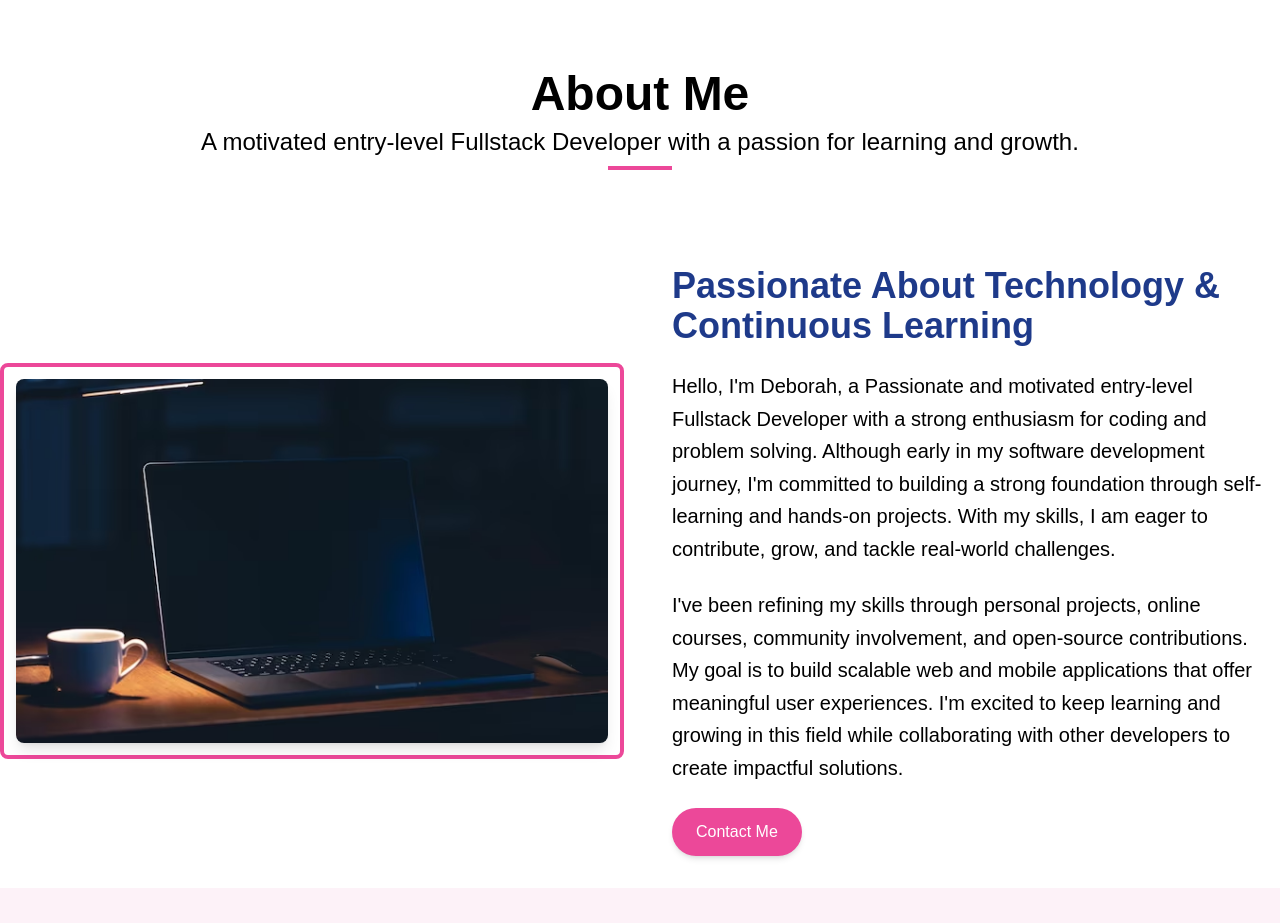
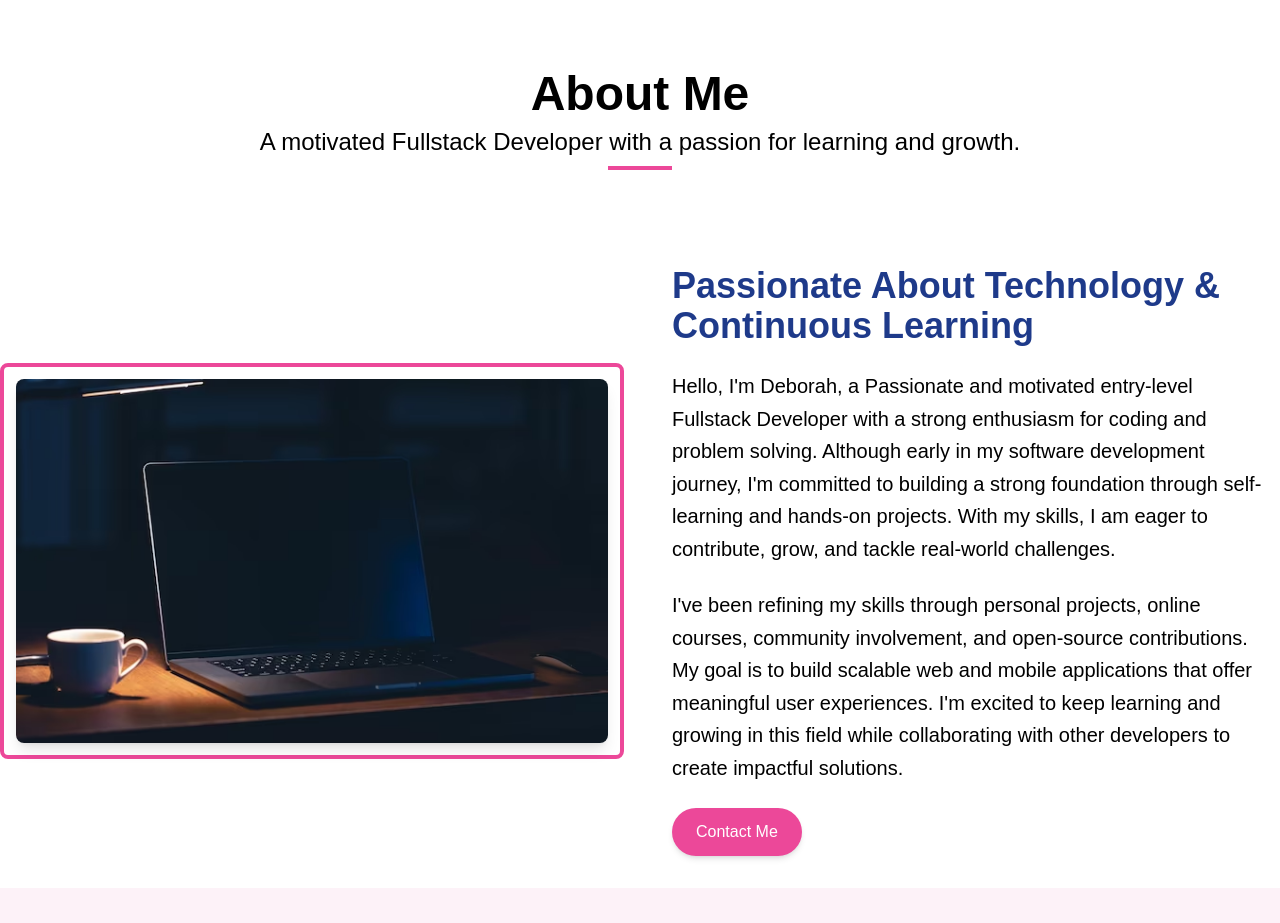
Before and after one commit to Deborah-Cherotich/My-Portfolio, a Next.js app: page / in a window 1280 px wide. Shown: the part 1020-1943 px from the top of the page. Built offline with nearby package versions, Linux system fonts and the light colour scheme.

Commit message:
add resume

```diff
--- a/app/components/About/index.tsx
+++ b/app/components/About/index.tsx
@@ -10,7 +10,7 @@ const About = () => {
         <div className="text-center mb-24">
           <h2 className="text-5xl font-bold text-black-500">About Me</h2>
           <p className="text-black-500 text-2xl mt-2">
-            A motivated entry-level Fullstack Developer with a passion for learning and growth.
+            A motivated Fullstack Developer with a passion for learning and growth.
           </p>
           <div className="mt-2 h-1 w-16 bg-pink-500 mx-auto"></div>
         </div>
--- a/app/components/Hero/index.tsx
+++ b/app/components/Hero/index.tsx
@@ -56,7 +56,7 @@ const Hero = () => {
 
         <a
           href="/images/Deborah%20Cherotich%20Resume.pdf"
-          download="Deborah Cherotich Resume.pdf"
+          download="Deborah Barasa Resume.pdf"
           className="inline-block bg-pink-500 text-white px-8 py-3 rounded-full shadow-lg hover:bg-pink-600 transition duration-300 self-center md:self-start"
         >
           Download CV
```
Also changed, not shown: 1 other file (tests, documents, lock files or other folders).
